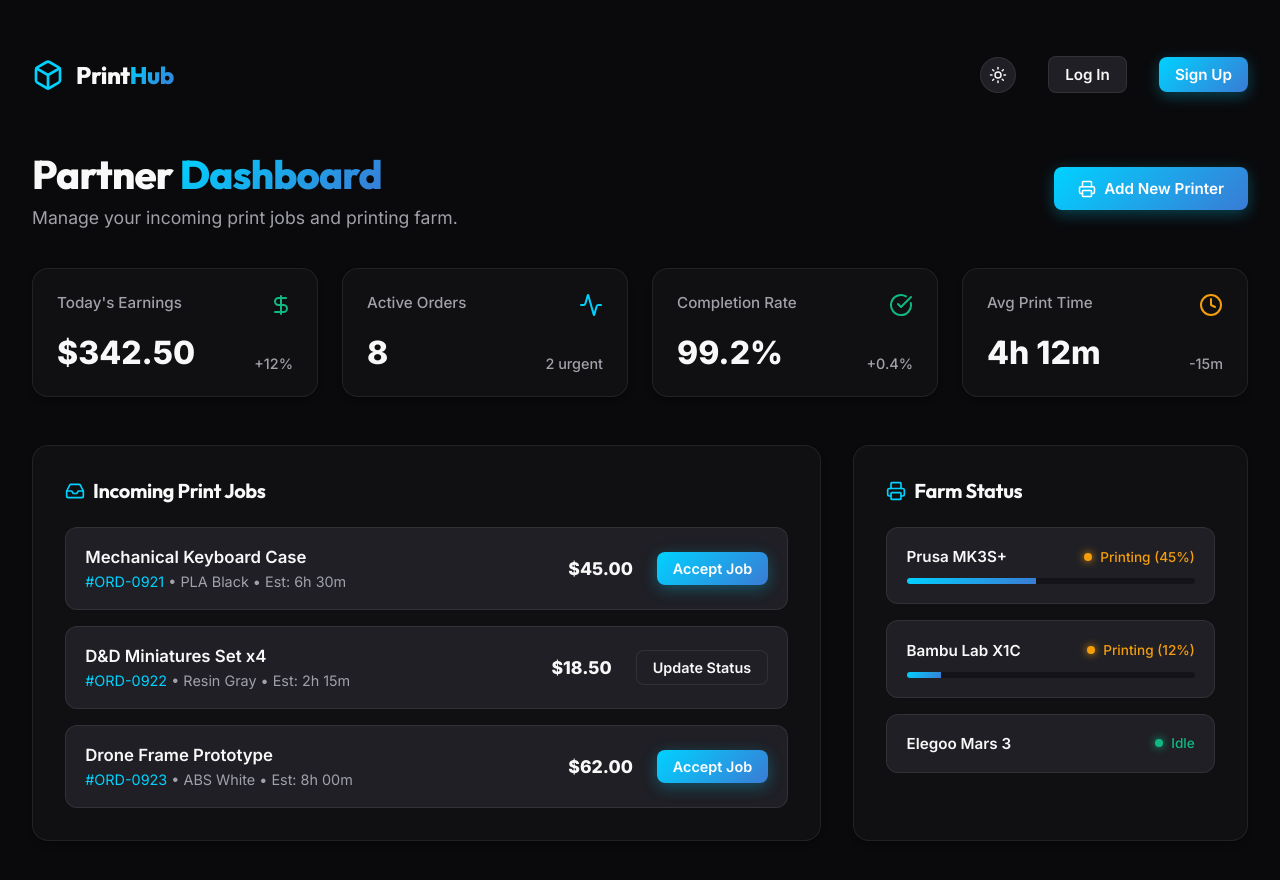
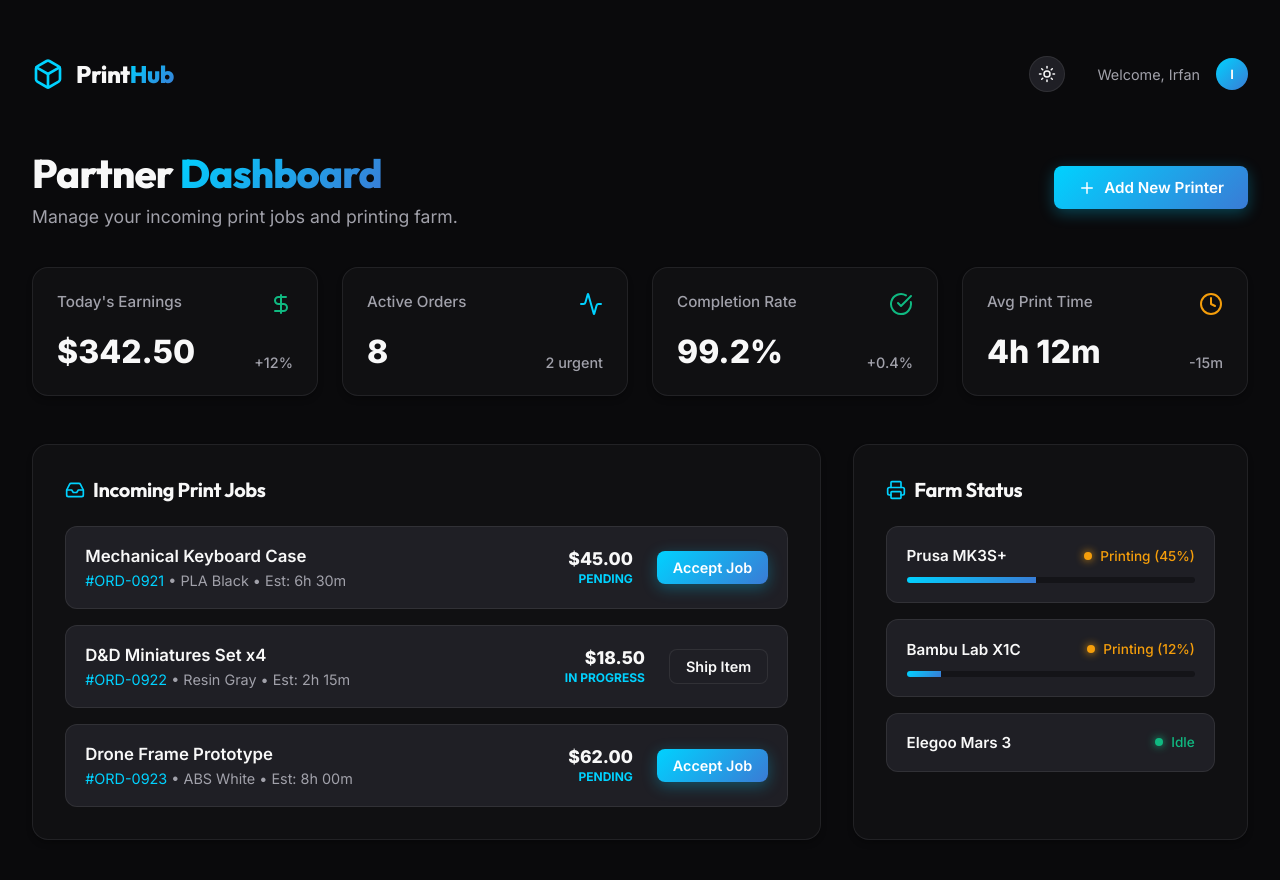
Before and after one commit to Rizirfan/printhub, a React (Vite) app: page /partner in a window 1280 px wide. Both pictures are taken after a click on the button "Log In". Shown: the top 880 px of the page. Built offline with nearby package versions, Linux system fonts and the light colour scheme.

Commit message:
Implement core functionality: Job submission, Vendor management, and User authentication simulation

```diff
--- a/src/App.tsx
+++ b/src/App.tsx
@@ -1,4 +1,4 @@
-import React, { useState, useEffect } from 'react';
+import React, { useState, useEffect, createContext, useContext } from 'react';
 import { BrowserRouter, Routes, Route, Link, useLocation } from 'react-router-dom';
 import { Box, Sun, Moon } from 'lucide-react';
 
@@ -6,7 +6,24 @@ import CustomerDashboard from './pages/CustomerDashboard';
 import VendorDashboard from './pages/VendorDashboard';
 import LandingPage from './pages/LandingPage';
 
-const Navbar = ({ theme, toggleTheme }: { theme: string, toggleTheme: () => void }) => {
+
+interface Job {
+  id: string;
+  item: string;
+  material: string;
+  quality: string;
+  status: 'Pending' | 'In Progress' | 'Shipped' | 'Delivered';
+  rev: string;
+  time: string;
+  timestamp: Date;
+}
+
+const Navbar = ({ theme, toggleTheme, user, onLogin }: {
+  theme: string,
+  toggleTheme: () => void,
+  user: any,
+  onLogin: () => void
+}) => {
   const location = useLocation();
   const isVendor = location.pathname === '/partner';
   const isLanding = location.pathname === '/';
@@ -21,7 +38,7 @@ const Navbar = ({ theme, toggleTheme }: { theme: string, toggleTheme: () => void
       <div style={{ display: 'flex', gap: '2rem', alignItems: 'center' }}>
         {!isVendor && !isLanding && (
           <>
-            <a href="#" style={{ color: 'var(--text-secondary)', textDecoration: 'none', fontWeight: 500, fontSize: '0.95rem' }}>Find Partners</a>
+            <Link to="/customer" style={{ color: 'var(--text-secondary)', textDecoration: 'none', fontWeight: 500, fontSize: '0.95rem' }}>Find Partners</Link>
             <a href="#" style={{ color: 'var(--text-secondary)', textDecoration: 'none', fontWeight: 500, fontSize: '0.95rem' }}>Materials</a>
           </>
         )}
@@ -34,8 +51,19 @@ const Navbar = ({ theme, toggleTheme }: { theme: string, toggleTheme: () => void
           {theme === 'dark' ? <Sun size={18} /> : <Moon size={18} />}
         </button>
 
-        <button className="btn btn-secondary" style={{ padding: '0.5rem 1rem' }}>Log In</button>
-        <button className="btn btn-primary" style={{ padding: '0.5rem 1rem' }}>Sign Up</button>
+        {user ? (
+          <div style={{ display: 'flex', alignItems: 'center', gap: '1rem' }}>
+            <span style={{ fontSize: '0.9rem', color: 'var(--text-secondary)' }}>Welcome, {user.name}</span>
+            <div style={{ width: '32px', height: '32px', borderRadius: '50%', background: 'var(--accent-gradient)', display: 'flex', alignItems: 'center', justifyContent: 'center', fontWeight: 'bold', fontSize: '0.8rem' }}>
+              {user.name[0]}
+            </div>
+          </div>
+        ) : (
+          <>
+            <button className="btn btn-secondary" style={{ padding: '0.5rem 1rem' }} onClick={onLogin}>Log In</button>
+            <button className="btn btn-primary" style={{ padding: '0.5rem 1rem' }} onClick={onLogin}>Sign Up</button>
+          </>
+        )}
       </div>
     </nav>
   );
@@ -43,6 +71,12 @@ const Navbar = ({ theme, toggleTheme }: { theme: string, toggleTheme: () => void
 
 function App() {
   const [theme, setTheme] = useState('dark');
+  const [user, setUser] = useState<{name: string} | null>(null);
+  const [jobs, setJobs] = useState<Job[]>([
+    { id: '#ORD-0921', item: 'Mechanical Keyboard Case', material: 'PLA Black', quality: 'Standard', status: 'Pending', rev: '$45.00', time: '6h 30m', timestamp: new Date() },
+    { id: '#ORD-0922', item: 'D&D Miniatures Set x4', material: 'Resin Gray', quality: 'High Detail', status: 'In Progress', rev: '$18.50', time: '2h 15m', timestamp: new Date() },
+    { id: '#ORD-0923', item: 'Drone Frame Prototype', material: 'ABS White', quality: 'Draft', status: 'Pending', rev: '$62.00', time: '8h 00m', timestamp: new Date() },
+  ]);
 
   useEffect(() => {
     document.documentElement.setAttribute('data-theme', theme);
@@ -50,15 +84,27 @@ function App() {
 
   const toggleTheme = () => setTheme(prev => prev === 'dark' ? 'light' : 'dark');
 
+  const handleLogin = () => {
+    setUser({ name: 'Irfan' });
+  };
+
+  const addJob = (job: any) => {
+    setJobs(prev => [job, ...prev]);
+  };
+
+  const updateJobStatus = (id: string, status: Job['status']) => {
+    setJobs(prev => prev.map(job => job.id === id ? { ...job, status } : job));
+  };
+
   return (
     <BrowserRouter>
       <div className="app-container">
         <main className="main-content">
-          <Navbar theme={theme} toggleTheme={toggleTheme} />
+          <Navbar theme={theme} toggleTheme={toggleTheme} user={user} onLogin={handleLogin} />
           <Routes>
             <Route path="/" element={<LandingPage />} />
-            <Route path="/customer" element={<CustomerDashboard />} />
-            <Route path="/partner" element={<VendorDashboard />} />
+            <Route path="/customer" element={<CustomerDashboard addJob={addJob} />} />
+            <Route path="/partner" element={<VendorDashboard jobs={jobs} updateJobStatus={updateJobStatus} />} />
           </Routes>
         </main>
       </div>
--- a/src/pages/CustomerDashboard.tsx
+++ b/src/pages/CustomerDashboard.tsx
@@ -1,4 +1,4 @@
-import React, { useState } from 'react';
+import React, { useState, useRef } from 'react';
 import { UploadCloud, Box, Settings, MapPin, Truck, CreditCard } from 'lucide-react';
 import { motion } from 'framer-motion';
 
@@ -13,10 +13,21 @@ const Hero = () => (
   </div>
 );
 
-const UploadSection = () => {
+const UploadSection = ({ addJob }: { addJob: (job: any) => void }) => {
   const [file, setFile] = useState<File | null>(null);
   const [material, setMaterial] = useState('PLA');
   const [quality, setQuality] = useState('Standard (0.2mm)');
+  const [isSubmitting, setIsSubmitting] = useState(false);
+  const [isSuccess, setIsSuccess] = useState(false);
+  const fileInputRef = useRef<HTMLInputElement>(null);
+
+  const pricingMap: Record<string, number> = {
+    'PLA': 19.25,
+    'ABS': 24.50,
+    'Resin': 32.00
+  };
+
+  const currentPrice = pricingMap[material] || 19.25;
 
   const handleDrop = (e: React.DragEvent) => {
     e.preventDefault();
@@ -25,8 +36,53 @@ const UploadSection = () => {
     }
   };
 
+  const handleFileClick = () => {
+    fileInputRef.current?.click();
+  };
+
+  const handleFileChange = (e: React.ChangeEvent<HTMLInputElement>) => {
+    if (e.target.files && e.target.files[0]) {
+      setFile(e.target.files[0]);
+    }
+  };
+
+  const handleFindPartners = () => {
+    if (!file) return;
+    setIsSubmitting(true);
+
+    // Simulate process
+    setTimeout(() => {
+      const newJob = {
+        id: `#ORD-${Math.floor(1000 + Math.random() * 9000)}`,
+        item: file.name.split('.')[0],
+        material: `${material} ${material === 'Resin' ? 'Gray' : 'Black'}`,
+        quality: quality.split(' ')[0],
+        status: 'Pending',
+        rev: `$${currentPrice.toFixed(2)}`,
+        time: '4h 15m',
+        timestamp: new Date()
+      };
+
+      addJob(newJob);
+      setIsSubmitting(false);
+      setIsSuccess(true);
+
+      setTimeout(() => {
+        setIsSuccess(false);
+        setFile(null);
+      }, 3000);
+    }, 1500);
+  };
+
   return (
     <div style={{ display: 'grid', gridTemplateColumns: '1fr 1fr', gap: '2rem', marginTop: '2rem' }}>
+      <input
+        type="file"
+        ref={fileInputRef}
+        style={{ display: 'none' }}
+        accept=".stl,.obj"
+        onChange={handleFileChange}
+      />
       {/* Viewport / Upload Box */}
       <motion.div
         className="glass-panel"
@@ -55,6 +111,7 @@ const UploadSection = () => {
           <div
             onDrop={handleDrop}
             onDragOver={(e) => e.preventDefault()}
+            onClick={handleFileClick}
             style={{ flex: 1, border: '2px dashed var(--border-color)', borderRadius: '12px', display: 'flex', flexDirection: 'column', alignItems: 'center', justifyContent: 'center', gap: '1rem', cursor: 'pointer', transition: 'all 0.3s' }}
             onMouseEnter={(e) => e.currentTarget.style.borderColor = 'var(--accent-primary)'}
             onMouseLeave={(e) => e.currentTarget.style.borderColor = 'var(--border-color)'}
@@ -121,11 +178,16 @@ const UploadSection = () => {
 
           <div style={{ display: 'flex', justifyContent: 'space-between', alignItems: 'center', marginBottom: '1.5rem' }}>
              <span style={{ fontSize: '1.2rem', fontWeight: 600 }}>Estimated Total</span>
-             <span className="gradient-text" style={{ fontSize: '2rem', fontWeight: 800 }}>$19.25</span>
+             <span className="gradient-text" style={{ fontSize: '2rem', fontWeight: 800 }}>${currentPrice.toFixed(2)}</span>
           </div>
 
-          <button className="btn btn-primary" style={{ width: '100%', padding: '1rem', fontSize: '1.1rem' }} disabled={!file}>
-            Find Local Printing Partners
+          <button
+            className={`btn ${isSuccess ? 'btn-success' : 'btn-primary'}`}
+            style={{ width: '100%', padding: '1rem', fontSize: '1.1rem', background: isSuccess ? 'var(--success)' : undefined }}
+            disabled={!file || isSubmitting || isSuccess}
+            onClick={handleFindPartners}
+          >
+            {isSubmitting ? 'Searching...' : isSuccess ? 'Job Posted!' : 'Find Local Printing Partners'}
           </button>
         </div>
       </div>
@@ -159,10 +221,10 @@ const Features = () => (
   </div>
 );
 
-const CustomerDashboard = () => (
+const CustomerDashboard = ({ addJob }: { addJob: (job: any) => void }) => (
   <>
     <Hero />
-    <UploadSection />
+    <UploadSection addJob={addJob} />
     <Features />
   </>
 );
--- a/src/pages/VendorDashboard.tsx
+++ b/src/pages/VendorDashboard.tsx
@@ -1,15 +1,55 @@
-import React from 'react';
-import { Printer, Clock, CheckCircle, DollarSign, Inbox, Activity } from 'lucide-react';
+import React, { useState } from 'react';
+import { Printer, Clock, CheckCircle, DollarSign, Inbox, Activity, Plus } from 'lucide-react';
 import { motion } from 'framer-motion';
 
-const VendorDashboard = () => (
+interface Job {
+  id: string;
+  item: string;
+  material: string;
+  quality: string;
+  status: 'Pending' | 'In Progress' | 'Shipped' | 'Delivered';
+  rev: string;
+  time: string;
+  timestamp: Date;
+}
+
+const VendorDashboard = ({ jobs, updateJobStatus }: { jobs: Job[], updateJobStatus: (id: string, status: Job['status']) => void }) => {
+  const [printers, setPrinters] = useState([
+    { name: 'Prusa MK3S+', status: 'Printing (45%)', color: 'var(--warning)', active: true, progress: '45%' },
+    { name: 'Bambu Lab X1C', status: 'Printing (12%)', color: 'var(--warning)', active: true, progress: '12%' },
+    { name: 'Elegoo Mars 3', status: 'Idle', color: 'var(--success)', active: false, progress: '0%' },
+  ]);
+
+  const handleAddPrinter = () => {
+    const printerNames = ['Creality Ender 3', 'Anycubic Photon', 'Voron 2.4'];
+    const randomName = printerNames[Math.floor(Math.random() * printerNames.length)];
+    setPrinters(prev => [...prev, {
+      name: randomName,
+      status: 'Idle',
+      color: 'var(--success)',
+      active: false,
+      progress: '0%'
+    }]);
+  };
+
+  const handleJobAction = (id: string, currentStatus: Job['status']) => {
+    if (currentStatus === 'Pending') {
+      updateJobStatus(id, 'In Progress');
+    } else if (currentStatus === 'In Progress') {
+      updateJobStatus(id, 'Shipped');
+    } else if (currentStatus === 'Shipped') {
+      updateJobStatus(id, 'Delivered');
+    }
+  };
+
+  return (
     <div className="animate-fade-in" style={{ marginTop: '2rem', paddingBottom: '4rem' }}>
       <div style={{ display: 'flex', justifyContent: 'space-between', alignItems: 'center', marginBottom: '2.5rem' }}>
         <div>
           <h2 style={{ fontSize: '2.5rem', fontWeight: 800, marginBottom: '0.5rem' }}>Partner <span className="gradient-text">Dashboard</span></h2>
           <p style={{ color: 'var(--text-secondary)', fontSize: '1.1rem' }}>Manage your incoming print jobs and printing farm.</p>
         </div>
-      <button className="btn btn-primary"><Printer size={18} /> Add New Printer</button>
+        <button className="btn btn-primary" onClick={handleAddPrinter}><Plus size={18} /> Add New Printer</button>
       </div>
 
     {/* Stats Row */}
@@ -40,11 +80,7 @@ const VendorDashboard = () => (
             <Inbox size={20} color="var(--accent-primary)" /> Incoming Print Jobs
          </h3>
           <div style={{ display: 'flex', flexDirection: 'column', gap: '1rem' }}>
-           {[
-             { id: '#ORD-0921', item: 'Mechanical Keyboard Case', material: 'PLA Black', time: '6h 30m', rev: '$45.00', status: 'Pending' },
-             { id: '#ORD-0922', item: 'D&D Miniatures Set x4', material: 'Resin Gray', time: '2h 15m', rev: '$18.50', status: 'In Progress' },
-             { id: '#ORD-0923', item: 'Drone Frame Prototype', material: 'ABS White', time: '8h 00m', rev: '$62.00', status: 'Pending' },
-           ].map((job, i) => (
+            {jobs.filter(j => j.status !== 'Delivered').map((job, i) => (
               <div key={i} style={{ display: 'flex', alignItems: 'center', justifyContent: 'space-between', padding: '1.2rem', background: 'var(--bg-tertiary)', borderRadius: '12px', border: '1px solid var(--border-color)', transition: 'all 0.2s' }}>
                  <div>
                    <p style={{ fontWeight: 600, marginBottom: '0.35rem', fontSize: '1.05rem' }}>{job.item}</p>
@@ -53,13 +89,25 @@ const VendorDashboard = () => (
                    </p>
                  </div>
                  <div style={{ display: 'flex', alignItems: 'center', gap: '1.5rem' }}>
+                   <div style={{ textAlign: 'right', display: 'flex', flexDirection: 'column', gap: '2px' }}>
                      <span style={{ fontWeight: 800, color: 'var(--text-primary)', fontSize: '1.1rem' }}>{job.rev}</span>
-                   <button className={`btn ${job.status === 'Pending' ? 'btn-primary' : 'btn-secondary'}`} style={{ padding: '0.5rem 1rem', fontSize: '0.9rem' }}>
-                     {job.status === 'Pending' ? 'Accept Job' : 'Update Status'}
+                     <span style={{ fontSize: '0.75rem', color: 'var(--accent-primary)', textTransform: 'uppercase', fontWeight: 700 }}>{job.status}</span>
+                   </div>
+                   <button
+                    className={`btn ${job.status === 'Pending' ? 'btn-primary' : 'btn-secondary'}`}
+                    style={{ padding: '0.5rem 1rem', fontSize: '0.9rem' }}
+                    onClick={() => handleJobAction(job.id, job.status)}
+                   >
+                     {job.status === 'Pending' ? 'Accept Job' : job.status === 'In Progress' ? 'Ship Item' : 'Mark Delivered'}
                    </button>
                  </div>
               </div>
             ))}
+            {jobs.filter(j => j.status !== 'Delivered').length === 0 && (
+              <div style={{ textAlign: 'center', padding: '3rem', color: 'var(--text-secondary)' }}>
+                No active jobs. Upload something from the Customer Portal!
+              </div>
+            )}
           </div>
       </div>
 
@@ -69,11 +117,7 @@ const VendorDashboard = () => (
             <Printer size={20} color="var(--accent-primary)" /> Farm Status
          </h3>
           <div style={{ display: 'flex', flexDirection: 'column', gap: '1rem' }}>
-            {[
-              { name: 'Prusa MK3S+', status: 'Printing (45%)', color: 'var(--warning)', active: true, progress: '45%' },
-              { name: 'Bambu Lab X1C', status: 'Printing (12%)', color: 'var(--warning)', active: true, progress: '12%' },
-              { name: 'Elegoo Mars 3', status: 'Idle', color: 'var(--success)', active: false, progress: '0%' },
-            ].map((printer, i) => (
+            {printers.map((printer, i) => (
                <div key={i} style={{ padding: '1.2rem', background: 'var(--bg-tertiary)', borderRadius: '12px', border: '1px solid var(--border-color)' }}>
                   <div style={{ display: 'flex', justifyContent: 'space-between', alignItems: 'center', marginBottom: printer.active ? '0.75rem' : '0' }}>
                      <span style={{ fontWeight: 600, fontSize: '0.95rem' }}>{printer.name}</span>
@@ -94,5 +138,6 @@ const VendorDashboard = () => (
       </div>
     </div>
   );
+};
 
 export default VendorDashboard;
```
Lines whose indentation alone changed are shown as unchanged.
